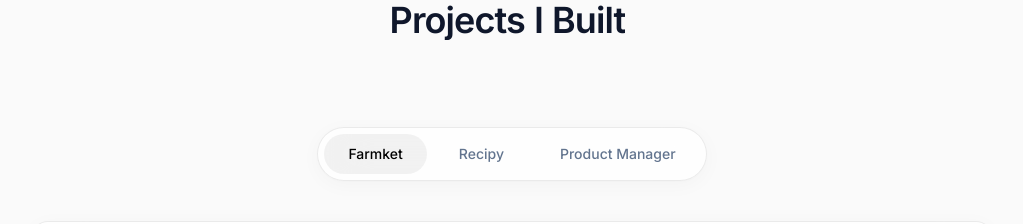
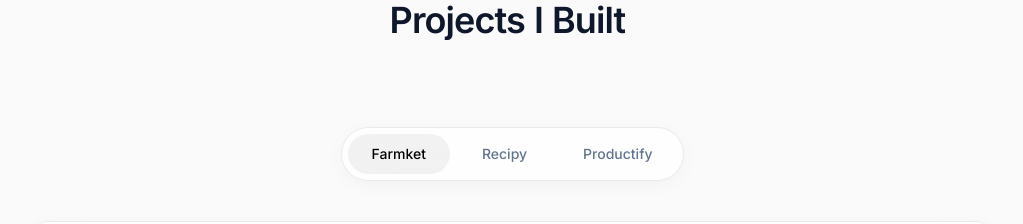
Before and after one commit to pranavkavade20/portfolio-pranav, a React (Vite) app: page /projects in a window 1280 px wide. Shown: the part 2480-2704 px from the top of the page, without its empty margins (128-1151 px from the left). Built offline with nearby package versions, Linux system fonts and the light colour scheme.

Commit message:
feat: rename project title from "Product Manager" to "Productify" for clarity

```diff
--- a/src/pages/Project.jsx
+++ b/src/pages/Project.jsx
@@ -114,7 +114,7 @@ const projects = [
   },
   {
     id: 2,
-    title: "Product Manager",
+    title: "Productify",
     tag: "Full Stack Web App",
     desc: "Responsive dashboard for inventory management. Focuses on React Hooks,state management, and seamless FastAPI integration.",
     tech: ['React', 'FastAPI', 'PostgreSQL', 'Tailwind CSS'],
```
